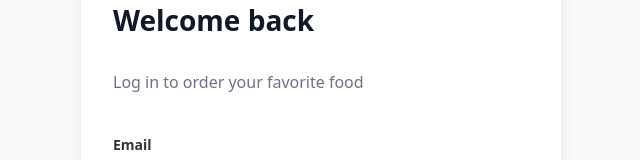
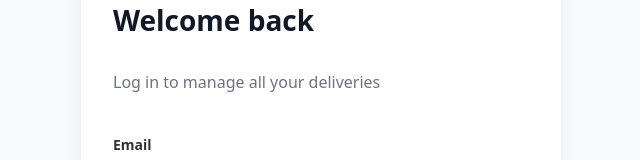
Before and after one commit to Azrielski/Deliveroo, a React (Vite) app in the folder frontend/delivery/: page /auth in a window 1280 px wide. Shown: the part 239-399 px from the top of the page, without its empty margins (319-959 px from the left). Built offline with nearby package versions, Linux system fonts and the light colour scheme.

Commit message:
Improved auth functionality

```diff
--- a/frontend/delivery/src/components/AuthForm.jsx
+++ b/frontend/delivery/src/components/AuthForm.jsx
@@ -54,8 +54,8 @@ function AuthForm() {
                 </h2>
                 <p className="form-description">
                   {isLogin
-                    ? 'Log in to order your favorite food'
-                    : 'Sign up to order delicious food from the best restaurants'}
+                    ? 'Log in to manage all your deliveries'
+                    : 'Sign up to order deliveries from the best vendors'}
                 </p>
                 {!isLogin && (
                   <div className="input-container">
```
